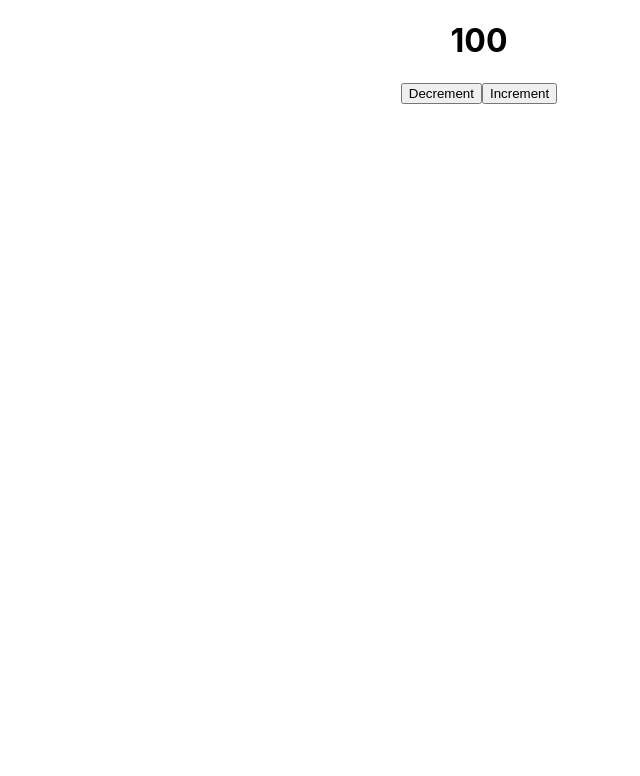
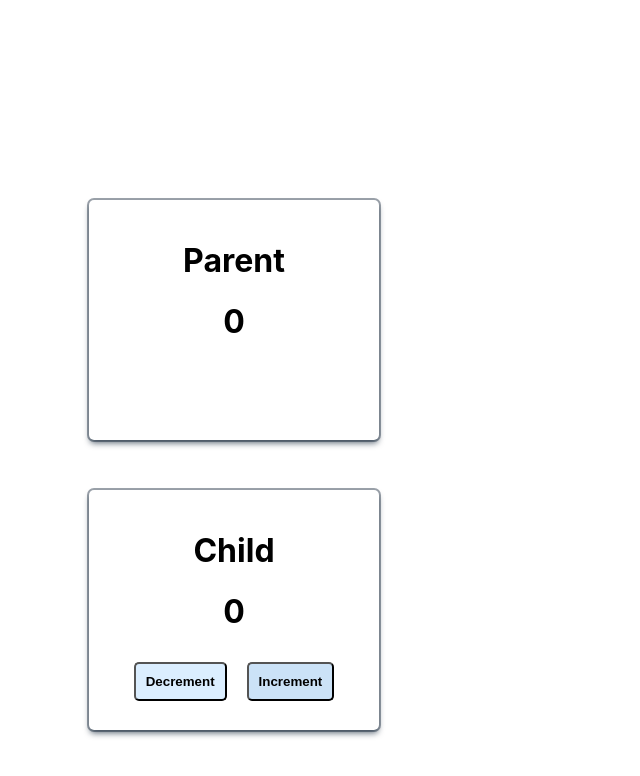
Before and after one commit to abdullahalmasudpersonal/use_reducer, a React (Create React App) app: page / in a window 1280 px wide. Shown: the top 776 px of the page, without its empty margins (161-801 px from the left). Built offline with nearby package versions, Linux system fonts and the light colour scheme.

Commit message:
another commit

```diff
--- a/src/App.js
+++ b/src/App.js
@@ -1,11 +1,12 @@
 import logo from './logo.svg';
 import './App.css';
 import Child from './pages/Child';
+import Parent from './pages/Parent';
 
 function App() {
   return (
     <div className="App">
-     <Child/>
+      <Parent/>
     </div>
   );
 }
--- a/src/pages/Child.js
+++ b/src/pages/Child.js
@@ -1,17 +1,20 @@
 import React, { useState } from 'react';
+import './Style.css';
 
-const Child = () => {
-    const [count, setCount] = useState(100);
+const Child = ({count, setCount}) => {
+
 
     return (
         <div>
             <div>
+                <div className='child-dev'>
+                    <h1>Child</h1>
                     <h1>{count}</h1>
                     <div>
-                    <button onClick={() => setCount(count - 1)}>
+                        <button className='dec-btn' onClick={() => setCount(count - 1)}>
                             Decrement
                         </button>
-                    <button onClick={() => setCount((preVious) => preVious + 1)}>
+                        <button className='incre-btn' onClick={() => setCount((preVious) => preVious + 1)}>
                             Increment
                         </button>
                         {/*  <button onClick={() => setCount(count + 1)}>
@@ -19,7 +22,7 @@ const Child = () => {
                     </button> */}
                     </div>
                 </div>
-
+            </div>
         </div>
     );
 };
--- a/src/pages/Parent.js
+++ b/src/pages/Parent.js
@@ -0,0 +1,37 @@
+import React, { useState } from 'react';
+import Child from './Child';
+import './Style.css';
+
+const Parent = () => {
+    const [count, setCount] = useState(0);
+
+    return (
+        <div>
+            <div className='parent'>
+               {/*  <div className='parent-dev'>
+                    <h1>Parent</h1>
+                    <h1>0</h1>
+                </div> */}
+                  <div className='child-dev'>
+                    <h1>Parent</h1>
+                    <h1>{count}</h1>
+                    <div>
+                        {/* <button className='dec-btn' onClick={() => setCount(count - 1)}>
+                            Decrement
+                        </button>
+                        <button className='incre-btn' onClick={() => setCount((preVious) => preVious + 1)}>
+                            Increment
+                        </button> */}
+                        {/*  <button onClick={() => setCount(count + 1)}>
+                        Increment
+                    </button> */}
+                    </div>
+                </div>
+
+                <Child count={count} setCount={setCount} />
+            </div>
+        </div>
+    );
+};
+
+export default Parent;
--- /dev/null
+++ b/src/pages/Style.css
@@ -0,0 +1,39 @@
+
+
+/* parent css */
+.parent{
+    margin: 200px;
+}
+.parent-dev{
+    margin: 50px;
+    height: 200px;
+    width: 250px;
+    box-shadow: rgba(6, 24, 44, 0.4) 0px 0px 0px 2px, rgba(6, 24, 44, 0.65) 0px 4px 6px -1px, rgba(255, 255, 255, 0.08) 0px 1px 0px inset;
+}
+
+
+/* child css */
+ .child-dev{
+    margin: 50px;
+    height: 200px;
+    width: 250px;
+    padding: 20px;
+    border-radius: 5px;
+    box-shadow: rgba(6, 24, 44, 0.4) 0px 0px 0px 2px, rgba(6, 24, 44, 0.65) 0px 4px 6px -1px, rgba(255, 255, 255, 0.08) 0px 1px 0px inset;
+}
+.dec-btn{
+    background-color: rgb(219, 238, 255);
+    padding: 10px;
+    margin: 10px;
+    border-radius: 5px;
+    font-weight: bold;
+    cursor: pointer;
+}
+.incre-btn{
+    background-color: rgb(203, 226, 247);
+    padding: 10px;
+    margin: 10px;
+    border-radius: 5px;
+    font-weight: bold;
+    cursor: pointer;
+}
```
Lines whose indentation alone changed are shown as unchanged.
